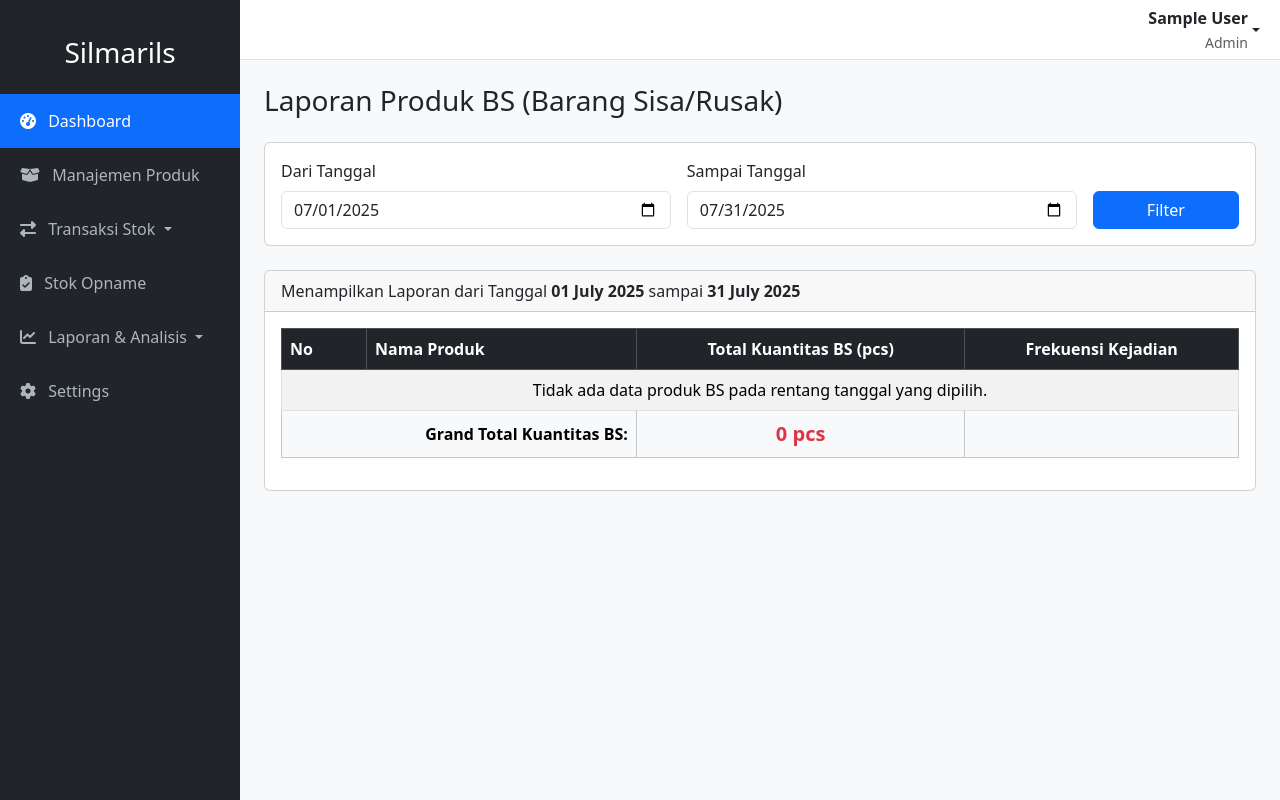
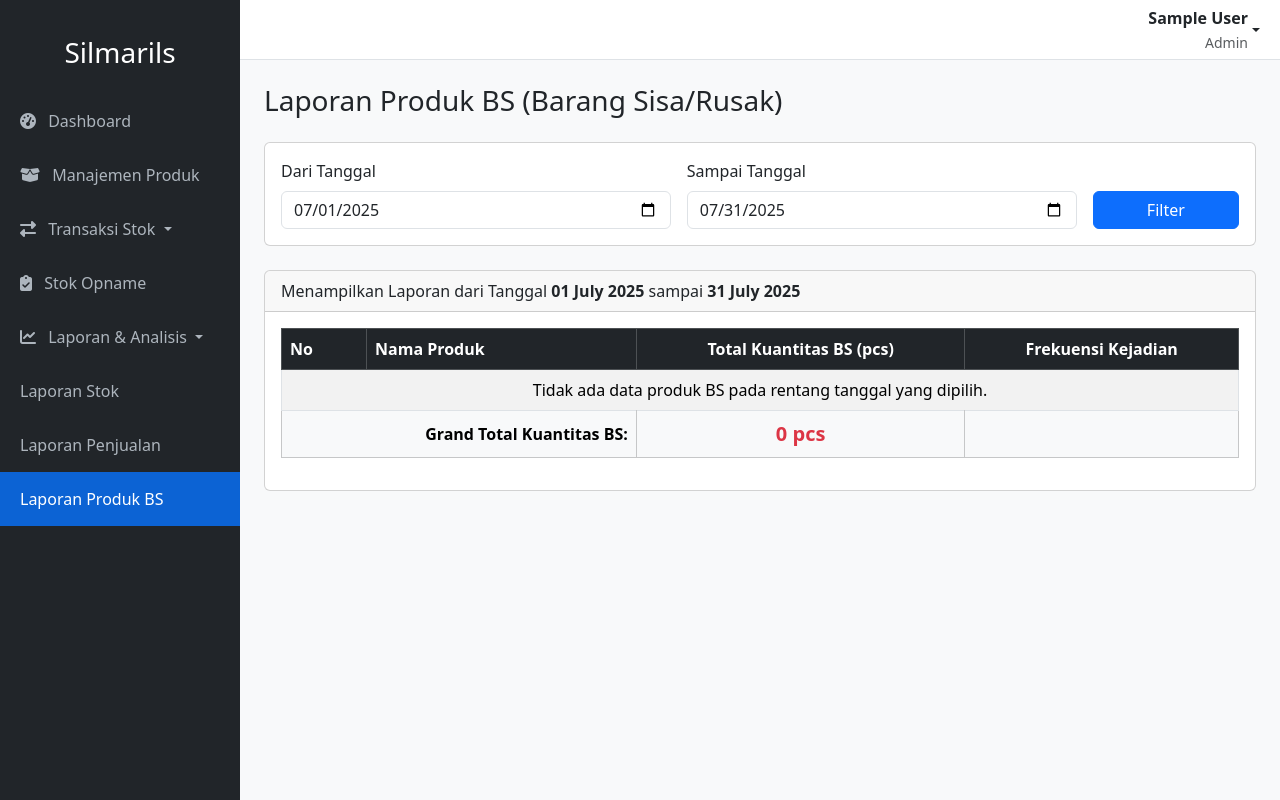
Before and after one commit to RiyanWardhana22/Sistem-Inventori, a PHP site: page /sistem-inventori/pages/laporan_bs/index.php in a window 1280 px wide. Run offline with PHP 8.4, Linux system fonts and the light colour scheme; the visitor is signed in with stand-in values (Sample User, id 1); data that the repository does not hold is empty.

Commit message:
add: Current Page at Sidebar

```diff
--- a/assets/css/style.css
+++ b/assets/css/style.css
@@ -1,19 +1,18 @@
 body {
-  background-color: #f8f9fa; /* Warna latar belakang konten */
+  background-color: #f8f9fa;
 }
 
-/* --- Top Header Styling --- */
 .top-header {
   height: 60px;
   background-color: #ffffff;
   border-bottom: 1px solid #dee2e6;
   padding: 0 20px;
   display: flex;
-  justify-content: space-between; /* Mendorong item ke ujung */
+  justify-content: space-between;
   align-items: center;
-  position: fixed; /* Membuat header tetap di atas */
+  position: fixed;
   top: 0;
-  left: 240px; /* Sesuaikan dengan lebar sidebar */
+  left: 240px;
   right: 0;
   z-index: 1000;
 }
@@ -21,11 +20,11 @@ body {
 /* --- Sidebar Styling --- */
 .sidebar {
   width: 240px;
-  height: 100vh; /* Tinggi penuh layar */
-  position: fixed; /* Sidebar tetap di tempatnya */
+  height: 100vh;
+  position: fixed;
   top: 0;
   left: 0;
-  background-color: #212529; /* Warna gelap sidebar */
+  background-color: #212529;
   padding-top: 20px;
   z-index: 1001;
 }
@@ -34,24 +33,29 @@ body {
   padding: 15px 20px;
   text-decoration: none;
   font-size: 1rem;
-  color: #adb5bd; /* Warna teks link */
-  display: block; /* Membuat link memenuhi lebar */
+  color: #adb5bd;
+  display: block;
   transition: background-color 0.3s;
 }
 
 .sidebar a:hover {
-  background-color: #343a40; /* Warna saat hover */
+  background-color: #343a40;
   color: #ffffff;
 }
 
 .sidebar a.active {
-  background-color: #0d6efd; /* Warna biru untuk link aktif */
+  background-color: #0d6efd;
+  color: #ffffff;
+}
+
+.sidebar ul li a.active-child {
+  background-color: #0c63d4;
   color: #ffffff;
 }
 
 /* --- Main Content Styling --- */
 .main-content {
-  margin-top: 60px; /* Memberi jarak dari top-header */
-  margin-left: 240px; /* Memberi jarak dari sidebar */
+  margin-top: 60px;
+  margin-left: 240px;
   padding: 2rem;
 }
--- a/includes/sidebar.php
+++ b/includes/sidebar.php
@@ -1,46 +1,62 @@
+<?php
+$current_page = $_SERVER['REQUEST_URI'];
+?>
 <div class="sidebar">
             <h3 class="text-white text-center mt-3 mb-4">Silmarils</h3>
-            <a href="<?php echo BASE_URL; ?>" class="active">
+
+            <a href="<?php echo BASE_URL; ?>" class="<?php echo (strpos($current_page, '/pages/') === false) ? 'active' : ''; ?>">
                         <i class="fas fa-tachometer-alt me-2"></i> Dashboard
             </a>
-            <a href="<?php echo BASE_URL; ?>pages/produk/">
+
+            <?php if ($_SESSION['level'] == 'admin'): ?>
+                        <a href="<?php echo BASE_URL; ?>pages/produk/" class="<?php echo (strpos($current_page, 'pages/produk') !== false) ? 'active' : ''; ?>">
                                     <i class="fas fa-box-open me-2"></i> Manajemen Produk
                         </a>
+            <?php endif; ?>
 
-            <a href="#stokSubmenu" data-bs-toggle="collapse" class="dropdown-toggle">
+            <?php
+            $is_transaksi_active = strpos($current_page, 'stok_masuk') !== false ||
+                        strpos($current_page, 'stok_keluar') !== false ||
+                        strpos($current_page, 'stok_bs') !== false;
+            ?>
+            <a href="#stokSubmenu" data-bs-toggle="collapse" class="dropdown-toggle <?php echo $is_transaksi_active ? '' : 'collapsed'; ?>" aria-expanded="<?php echo $is_transaksi_active ? 'true' : 'false'; ?>">
                         <i class="fas fa-exchange-alt me-2"></i> Transaksi Stok
             </a>
-            <ul class="collapse list-unstyled" id="stokSubmenu">
+            <ul class="collapse list-unstyled <?php echo $is_transaksi_active ? 'show' : ''; ?>" id="stokSubmenu">
                         <li>
-                                    <a href="<?php echo BASE_URL; ?>pages/stok_masuk/">Stok Masuk (Produksi)</a>
+                                    <a href="<?php echo BASE_URL; ?>pages/stok_masuk/" class="<?php echo (strpos($current_page, 'stok_masuk') !== false) ? 'active-child' : ''; ?>">Stok Masuk (Produksi)</a>
                         </li>
                         <li>
-                                    <a href="<?php echo BASE_URL; ?>pages/stok_keluar/">Stok Keluar (Penjualan)</a>
+                                    <a href="<?php echo BASE_URL; ?>pages/stok_keluar/" class="<?php echo (strpos($current_page, 'stok_keluar') !== false) ? 'active-child' : ''; ?>">Stok Keluar (Penjualan)</a>
                         </li>
                         <li>
-                                    <a href="<?php echo BASE_URL; ?>pages/stok_bs/">Stok BS (Rusak)</a>
+                                    <a href="<?php echo BASE_URL; ?>pages/stok_bs/" class="<?php echo (strpos($current_page, 'stok_bs') !== false) ? 'active-child' : ''; ?>">Stok BS (Rusak)</a>
                         </li>
             </ul>
 
-            <a href="<?php echo BASE_URL; ?>pages/stok_opname/">
+            <a href="<?php echo BASE_URL; ?>pages/stok_opname/" class="<?php echo (strpos($current_page, 'pages/stok_opname') !== false) ? 'active' : ''; ?>">
                         <i class="fas fa-clipboard-check me-2"></i> Stok Opname
             </a>
 
-            <a href="#laporanSubmenu" data-bs-toggle="collapse" class="dropdown-toggle">
+            <?php if ($_SESSION['level'] == 'admin'): ?>
+                        <?php
+                        $is_laporan_active = strpos($current_page, 'laporan_stok') !== false ||
+                                    strpos($current_page, 'laporan_penjualan') !== false ||
+                                    strpos($current_page, 'laporan_bs') !== false;
+                        ?>
+                        <a href="#laporanSubmenu" data-bs-toggle="collapse" class="dropdown-toggle <?php echo $is_laporan_active ? '' : 'collapsed'; ?>" aria-expanded="<?php echo $is_laporan_active ? 'true' : 'false'; ?>">
                                     <i class="fas fa-chart-line me-2"></i> Laporan & Analisis
                         </a>
-            <ul class="collapse list-unstyled" id="laporanSubmenu">
+                        <ul class="collapse list-unstyled <?php echo $is_laporan_active ? 'show' : ''; ?>" id="laporanSubmenu">
                                     <li>
-                                    <a href="<?php echo BASE_URL; ?>pages/laporan_stok/">Laporan Stok</a>
+                                                <a href="<?php echo BASE_URL; ?>pages/laporan_stok/" class="<?php echo (strpos($current_page, 'laporan_stok') !== false) ? 'active-child' : ''; ?>">Laporan Stok</a>
                                     </li>
                                     <li>
-                                    <a href="<?php echo BASE_URL; ?>pages/laporan_penjualan/">Laporan Penjualan</a>
+                                                <a href="<?php echo BASE_URL; ?>pages/laporan_penjualan/" class="<?php echo (strpos($current_page, 'laporan_penjualan') !== false) ? 'active-child' : ''; ?>">Laporan Penjualan</a>
                                     </li>
                                     <li>
-                                    <a href="<?php echo BASE_URL; ?>pages/laporan_bs/">Laporan Produk BS</a>
+                                                <a href="<?php echo BASE_URL; ?>pages/laporan_bs/" class="<?php echo (strpos($current_page, 'laporan_bs') !== false) ? 'active-child' : ''; ?>">Laporan Produk BS</a>
                                     </li>
                         </ul>
-            <a href="#">
-                        <i class="fas fa-cog me-2"></i> Settings
-            </a>
+            <?php endif; ?>
 </div>
```
Lines whose indentation alone changed are shown as unchanged.
